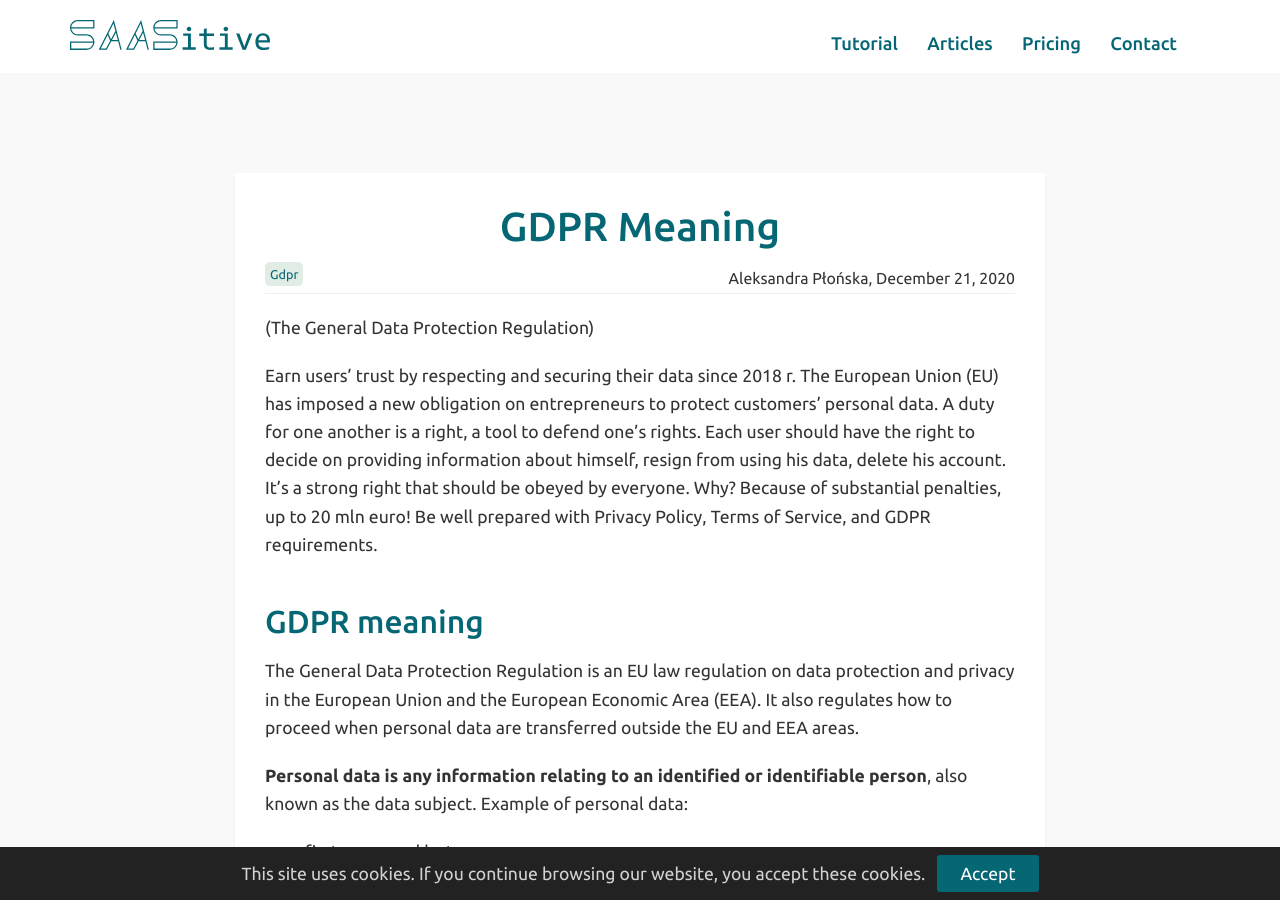
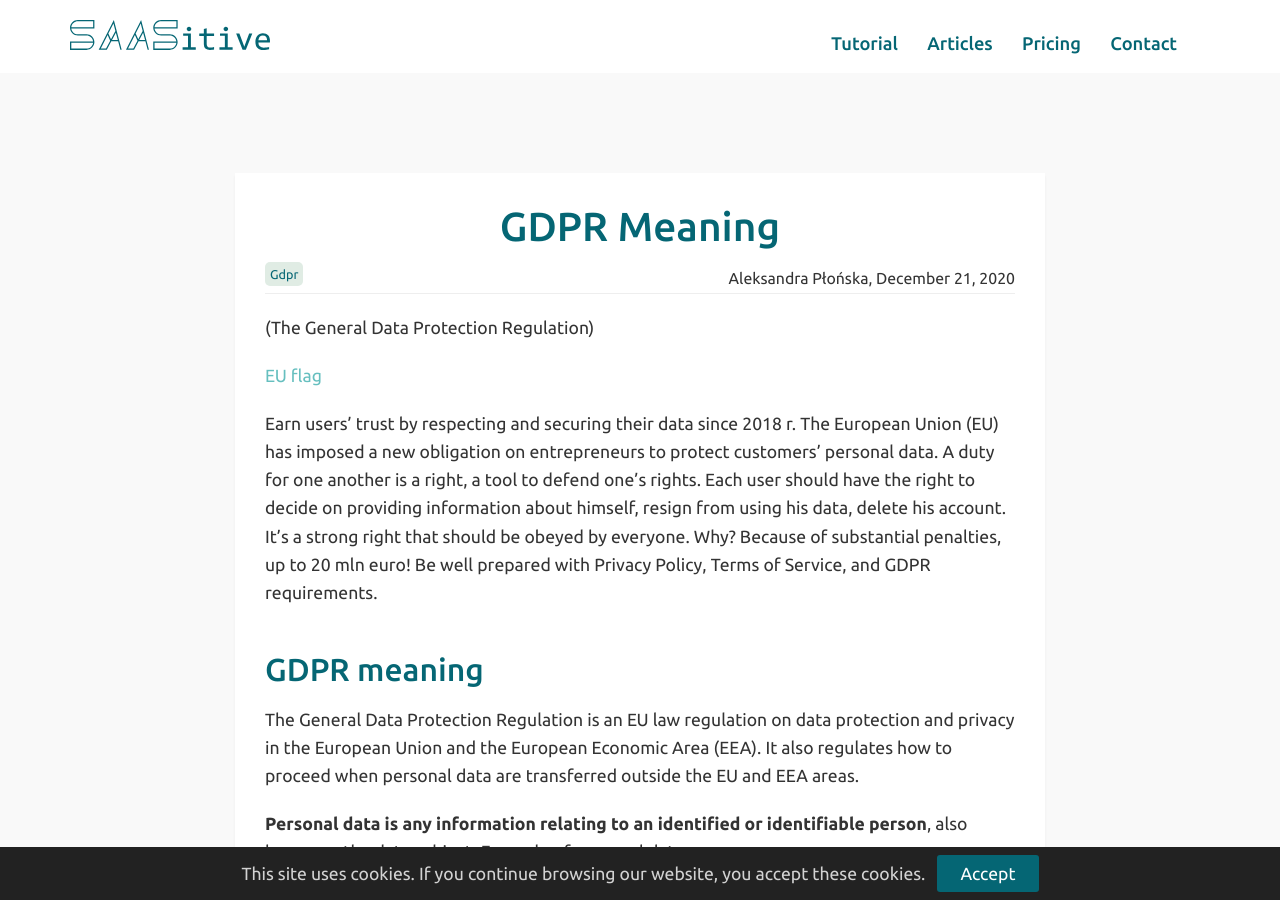
Before and after one commit to 100000000x/website, a Jekyll site: the page built from _posts/2020-12-21-gdpr-meaning.md, in a window 1280 px wide and 900 px high. Built offline with Jekyll 4.4.1, drawn with Linux system fonts in a browser that asks for light colours.

Commit message:
Update 2020-12-21-gdpr-meaning.md

```diff
--- a/_posts/2020-12-21-gdpr-meaning.md
+++ b/_posts/2020-12-21-gdpr-meaning.md
@@ -8,6 +8,8 @@ type: blog
 ---
 
 (The General Data Protection Regulation)
+
+[EU flag](Flag_of_EU.svg)
 
 Earn users' trust by respecting and securing their data since 2018 r. The European Union (EU) has imposed a new obligation on entrepreneurs to protect customers' personal data. A duty for one another is a right, a tool to defend one's rights. Each user should have the right to decide on providing information about himself, resign from using his data, delete his account. It's a strong right that should be obeyed by everyone. Why? Because of substantial penalties, up to 20 mln euro! Be well prepared with Privacy Policy, Terms of Service, and GDPR requirements.
 
```
